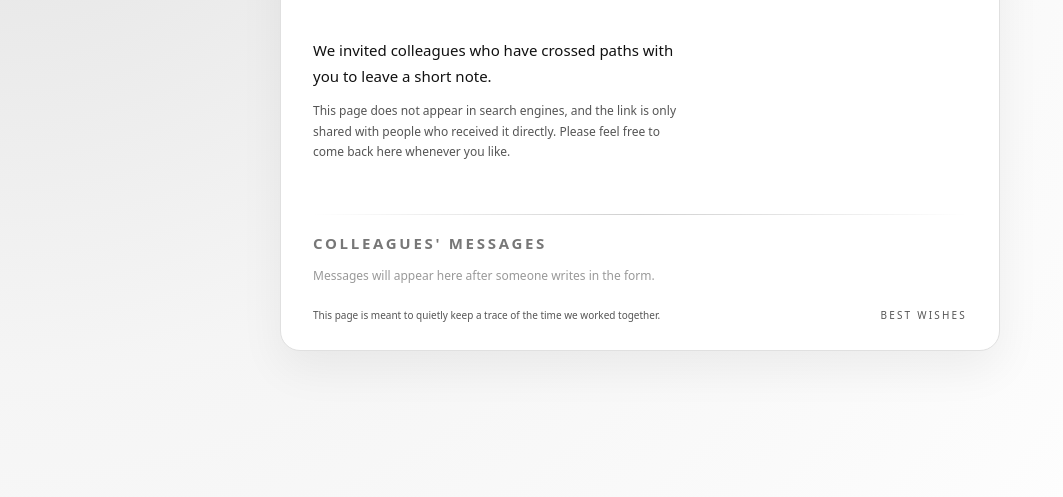
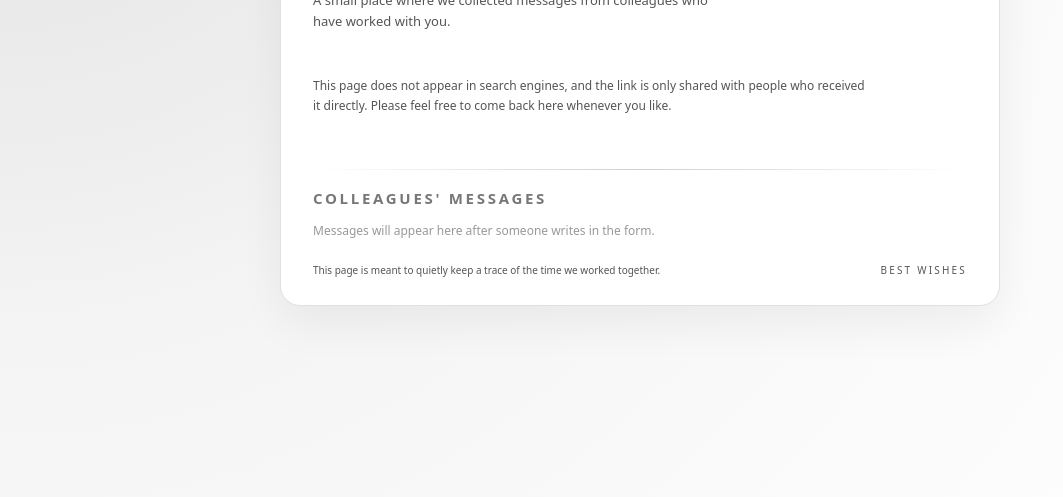
Before and after one commit to rororoSSS/best_wishes_4_J, a plain HTML site: page index.html in a window 1280 px wide. Shown: the part 303-800 px from the top of the page, without its empty margins (0-1063 px from the left). Drawn offline with Linux system fonts and the light colour scheme.

Commit message:
Update index.html

```diff
--- a/index.html
+++ b/index.html
@@ -253,18 +253,11 @@
       </div>
     </section>
 
-    <section style="margin-top: 12px;"></section>
-
-    <section class="body-row">
-      <div class="message-block">
-        <p class="message-lead">
-          We invited colleagues who have crossed paths with you to leave a short note.
-        </p>
-        <p class="message-note">
-          This page does not appear in search engines, and the link is only shared with people
-          who received it directly. Please feel free to come back here whenever you like.
-        </p>
-      </div>
+    <section style="margin-top: 24px;">
+      <p class="message-note" style="max-width: 560px; line-height: 1.7;">
+        This page does not appear in search engines, and the link is only shared with people
+        who received it directly. Please feel free to come back here whenever you like.
+      </p>
     </section>
 
 
```
